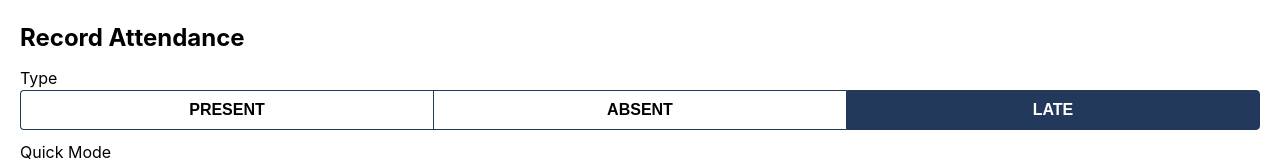
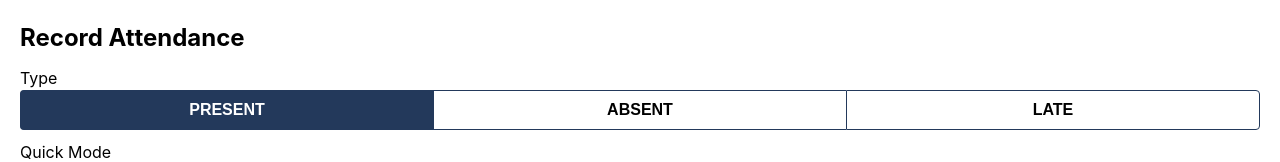
Before and after one commit to qr-attendance-konobyos/konobyos-web, a React (Vite) app: page /app/attendance in a window 1280 px wide. Shown: the top 162 px of the page. Built offline with nearby package versions, Linux system fonts and the light colour scheme; no server answers; sample sign-in values are in the browser's storage.

Commit message:
feat: update attendance type to "PRESENT" in record-attendance.tsx

```diff
--- a/src/pages/record-attendance.tsx
+++ b/src/pages/record-attendance.tsx
@@ -9,7 +9,7 @@ import {
 import "./attendance.scss";
 
 export const RecordAttendance = () => {
-  const [type, setType] = React.useState<AttendanceTypes>("LATE");
+  const [type, setType] = React.useState<AttendanceTypes>("PRESENT");
   const [quickMode, setQuickMode] = React.useState("off");
   const [foundUser, setFoundUser] = React.useState<string | null>(null);
   const attendanceMutation = useCreateAttendanceMutation();
```
